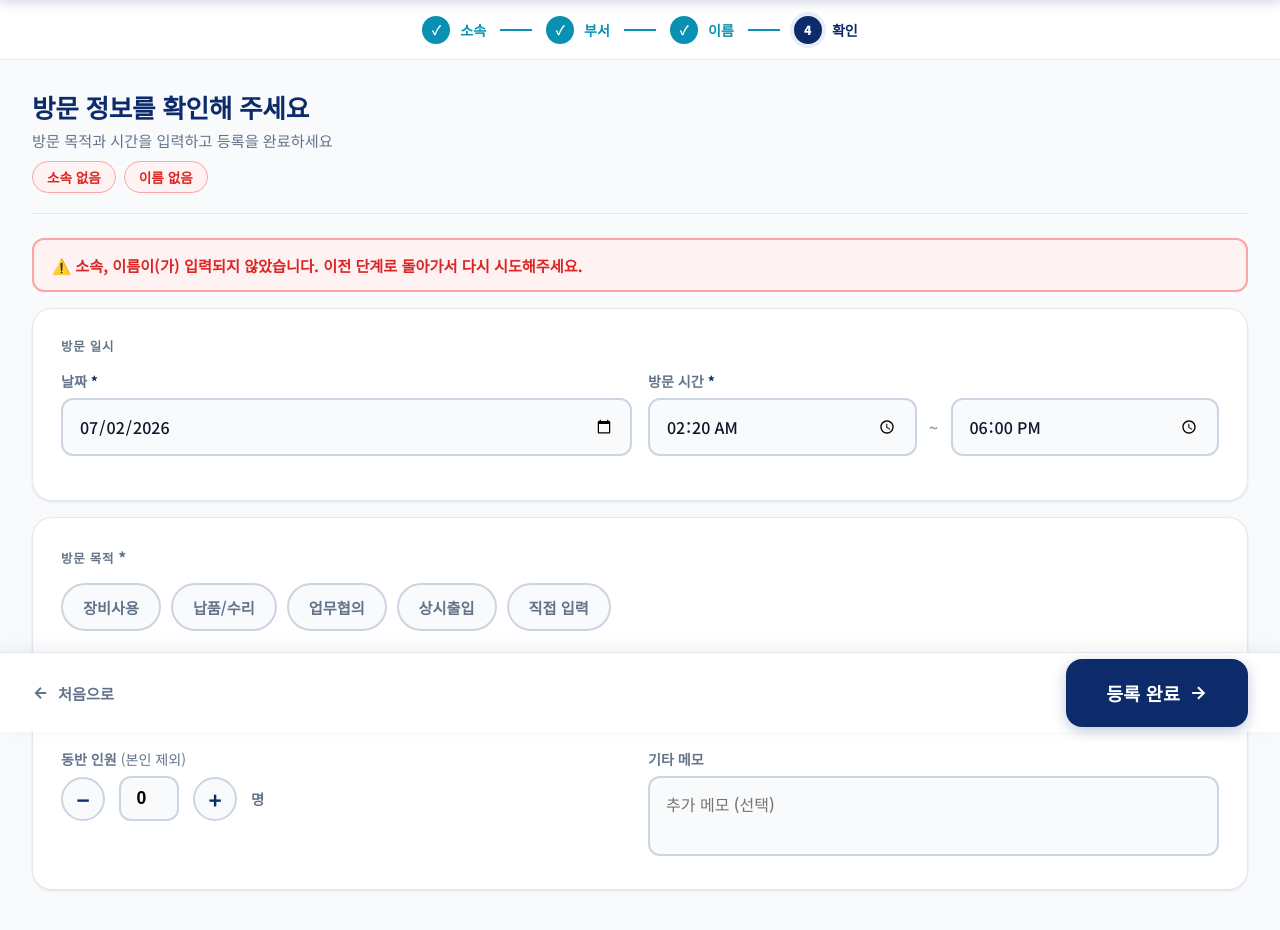
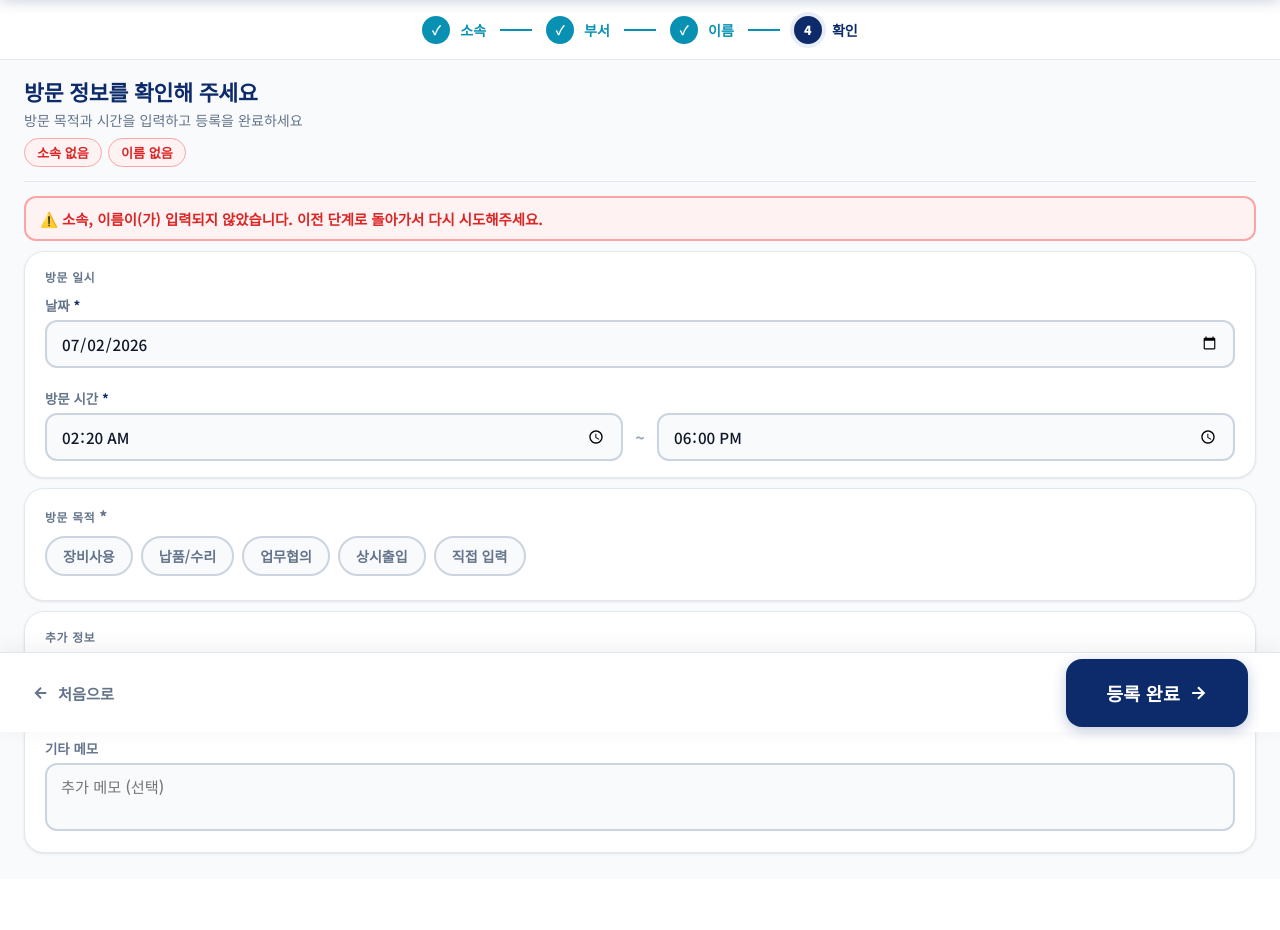
Before and after one commit to CYjang-LG/LOG_Kios, a Flask app: page /step/form in a window 1280 px wide. Shown: the part 68-998 px from the top of the page. After the commit the page ends 923 px from the top, so only its background shows below. Run offline with Flask 3, Linux system fonts and the light colour scheme.

Commit message:
fix: step4 확인 화면 레이아웃 개선 - 방문시간 아랫줄 배치, 기타메모 아랫줄 배치, 태블릿 한화면 최적화

```diff
--- a/templates/step_form.html
+++ b/templates/step_form.html
@@ -4,27 +4,27 @@
 <style>
   .kiosk-page {
     min-height: calc(100vh - var(--header-h) - var(--footer-h));
-    padding: 0 32px 24px;
+    padding: 0 24px 16px;
     display: flex; flex-direction: column;
   }
   .page-header {
-    padding: 28px 0 20px;
+    padding: 16px 0 14px;
     border-bottom: 1.5px solid var(--border);
-    margin-bottom: 24px;
+    margin-bottom: 14px;
   }
-  .page-title { font-size: 1.6rem; font-weight: 900; color: var(--navy); margin-bottom: 4px; letter-spacing: -.01em; }
-  .page-sub   { font-size: .95rem; color: var(--text-muted); }
+  .page-title { font-size: 1.35rem; font-weight: 900; color: var(--navy); margin-bottom: 3px; letter-spacing: -.01em; }
+  .page-sub   { font-size: .88rem; color: var(--text-muted); }
 
   /* 요약 칩 */
   .summary-bar {
-    display: flex; align-items: center; gap: 8px;
+    display: flex; align-items: center; gap: 6px;
     flex-wrap: wrap;
-    margin-top: 10px;
+    margin-top: 8px;
   }
   .summary-chip {
     display: inline-flex; align-items: center; gap: 5px;
-    padding: 5px 14px; border-radius: 50px;
-    font-size: .85rem; font-weight: 700;
+    padding: 4px 12px; border-radius: 50px;
+    font-size: .82rem; font-weight: 700;
     background: var(--navy-light); color: var(--navy);
   }
   .summary-chip.missing {
@@ -37,23 +37,22 @@
     background: var(--surface);
     border: 1.5px solid var(--border);
     border-radius: var(--radius-lg);
-    padding: 28px;
-    margin-bottom: 16px;
+    padding: 16px 20px;
+    margin-bottom: 10px;
     box-shadow: var(--shadow-sm);
   }
   .form-section-label {
-    font-size: .78rem; font-weight: 800;
+    font-size: .74rem; font-weight: 800;
     color: var(--text-muted);
     letter-spacing: .06em;
     text-transform: uppercase;
-    margin-bottom: 16px;
+    margin-bottom: 10px;
   }
-  .form-row { display: grid; grid-template-columns: 1fr 1fr; gap: 16px; }
-  .form-group { margin-bottom: 16px; }
+  .form-group { margin-bottom: 10px; }
   .form-group:last-child { margin-bottom: 0; }
   .form-label {
-    display: block; margin-bottom: 7px;
-    font-size: .88rem; font-weight: 700;
+    display: block; margin-bottom: 5px;
+    font-size: .84rem; font-weight: 700;
     color: var(--text-muted);
   }
   .form-label .req { color: var(--navy); }
@@ -63,8 +62,8 @@
     border: 2px solid var(--border-strong);
     border-radius: var(--radius-sm);
     color: var(--text);
-    font-size: 1rem; font-weight: 500;
-    padding: 14px 16px;
+    font-size: .95rem; font-weight: 500;
+    padding: 10px 14px;
     outline: none;
     transition: border-color .2s, background .2s;
     -webkit-appearance: none;
@@ -72,38 +71,41 @@
   }
   .form-control:focus { border-color: var(--navy); background: #fff; }
   .form-control.error { border-color: var(--error); }
+
+  /* 방문일시: 날짜 위, 시간 아래 (세로 배치) */
+  .datetime-block { display: flex; flex-direction: column; gap: 10px; }
   .time-row { display: grid; grid-template-columns: 1fr 18px 1fr; gap: 8px; align-items: center; }
   .time-sep { color: var(--text-faint); text-align: center; font-weight: 700; }
 
   /* 방문 목적 칩 */
-  .purpose-grid { display: flex; flex-wrap: wrap; gap: 10px; margin-bottom: 10px; }
+  .purpose-grid { display: flex; flex-wrap: wrap; gap: 8px; margin-bottom: 8px; }
   .purpose-chip {
-    padding: 11px 20px;
+    padding: 8px 16px;
     border-radius: 50px;
     background: var(--bg);
     border: 2px solid var(--border-strong);
     color: var(--text-muted);
-    font-size: .95rem; font-weight: 700;
+    font-size: .88rem; font-weight: 700;
     cursor: pointer;
     transition: all .18s;
     font-family: inherit;
   }
   .purpose-chip:hover { border-color: var(--navy); color: var(--navy); background: var(--navy-light); }
   .purpose-chip.active { background: var(--navy); border-color: var(--navy); color: #fff; box-shadow: 0 4px 12px rgba(13,43,107,0.20); }
-  .purpose-err { display: none; color: var(--error); font-size: .85rem; font-weight: 600; margin-top: 6px; }
+  .purpose-err { display: none; color: var(--error); font-size: .83rem; font-weight: 600; margin-top: 5px; }
   .purpose-err.show { display: block; }
-  .purpose-input-wrap { display: none; margin-top: 8px; }
+  .purpose-input-wrap { display: none; margin-top: 6px; }
   .purpose-input-wrap.open { display: block; }
 
   /* 동반 인원 카운터 */
-  .extra-row { display: flex; align-items: center; gap: 14px; }
+  .extra-row { display: flex; align-items: center; gap: 12px; }
   .cnt-btn {
-    width: 44px; height: 44px;
+    width: 38px; height: 38px;
     border-radius: 50%;
     background: var(--bg);
     border: 2px solid var(--border-strong);
     color: var(--navy);
-    font-size: 1.4rem;
+    font-size: 1.3rem;
     display: flex; align-items: center; justify-content: center;
     cursor: pointer;
     transition: all .18s;
@@ -112,18 +114,21 @@
     flex-shrink: 0;
   }
   .cnt-btn:hover { background: var(--navy); color: #fff; border-color: var(--navy); }
-  .extra-count { width: 60px; text-align: center; font-size: 1.1rem; font-weight: 800; border: 2px solid var(--border-strong); border-radius: var(--radius-sm); padding: 10px 0; background: var(--bg); }
-  .extra-unit { color: var(--text-muted); font-size: .9rem; font-weight: 600; }
+  .extra-count { width: 54px; text-align: center; font-size: 1rem; font-weight: 800; border: 2px solid var(--border-strong); border-radius: var(--radius-sm); padding: 8px 0; background: var(--bg); }
+  .extra-unit { color: var(--text-muted); font-size: .88rem; font-weight: 600; }
+
+  /* 추가정보: 동반인원 위, 기타메모 아래 (세로 배치) */
+  .extra-block { display: flex; flex-direction: column; gap: 10px; }
 
   /* 알림 배너 */
   .info-alert {
     background: var(--error-light);
     border: 2px solid #fca5a5;
     border-radius: var(--radius-sm);
-    padding: 14px 18px;
-    margin-bottom: 16px;
+    padding: 10px 14px;
+    margin-bottom: 10px;
     color: var(--error);
-    font-size: .95rem; font-weight: 600;
+    font-size: .9rem; font-weight: 600;
     display: none;
   }
   .info-alert.show { display: block; }
@@ -175,9 +180,10 @@
     <input type="hidden" name="name"        value="{{ name }}">
     <input type="hidden" name="purpose"     id="purposeFinal">
 
+    <!-- 방문 일시: 날짜 위, 방문시간 아래 -->
     <div class="form-card">
       <div class="form-section-label">방문 일시</div>
-      <div class="form-row">
+      <div class="datetime-block">
         <div class="form-group">
           <label class="form-label">날짜 <span class="req">*</span></label>
           <input type="date" name="visit_date" class="form-control" value="{{ today }}" required>
@@ -193,6 +199,7 @@
       </div>
     </div>
 
+    <!-- 방문 목적 -->
     <div class="form-card">
       <div class="form-section-label">방문 목적 <span class="req" style="font-size:.9rem;">*</span></div>
       <div class="form-group">
@@ -210,9 +217,10 @@
       </div>
     </div>
 
+    <!-- 추가 정보: 동반인원 위, 기타메모 아래 -->
     <div class="form-card">
       <div class="form-section-label">추가 정보</div>
-      <div class="form-row">
+      <div class="extra-block">
         <div class="form-group">
           <label class="form-label">동반 인원 <span style="font-weight:400;">(본인 제외)</span></label>
           <div class="extra-row">
```
